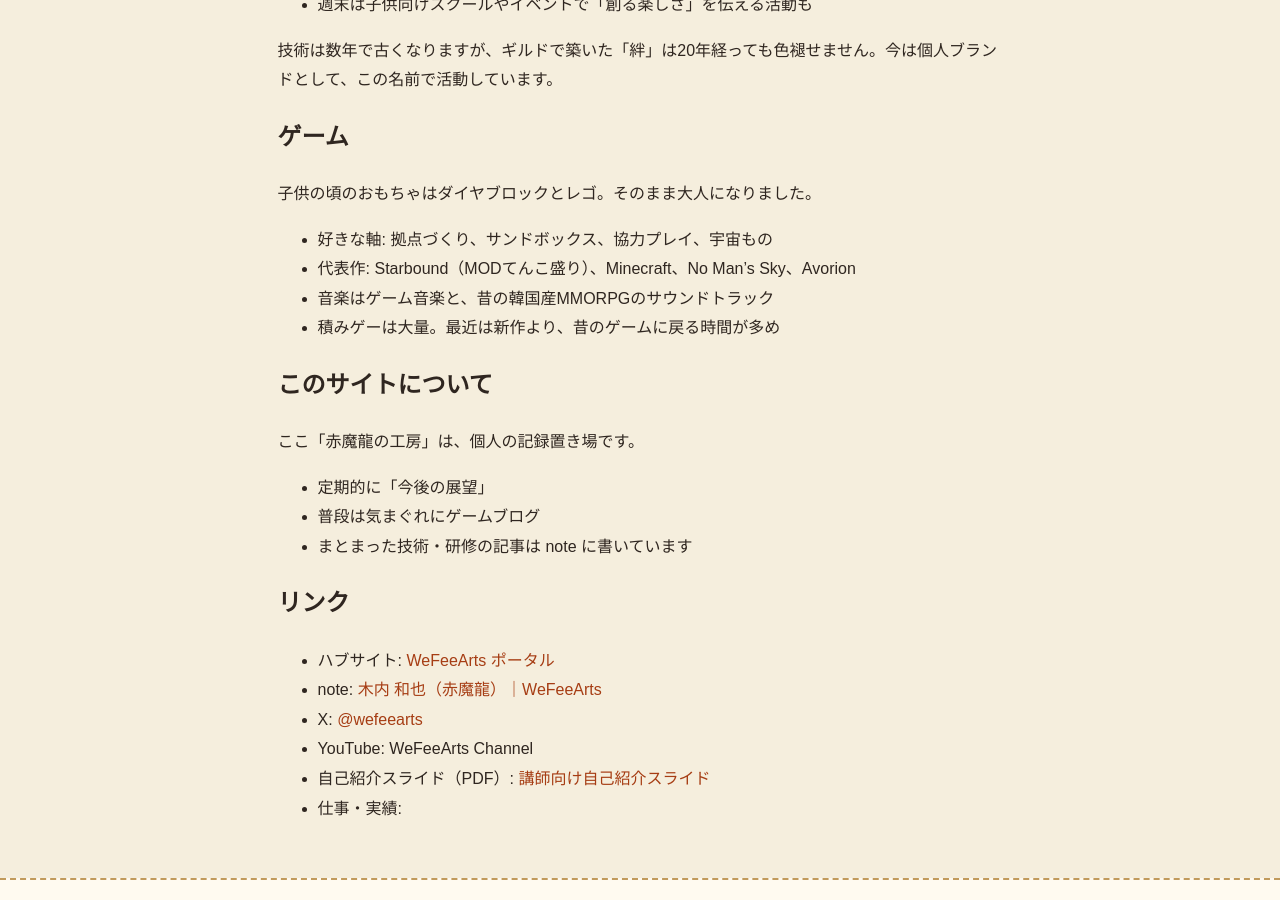
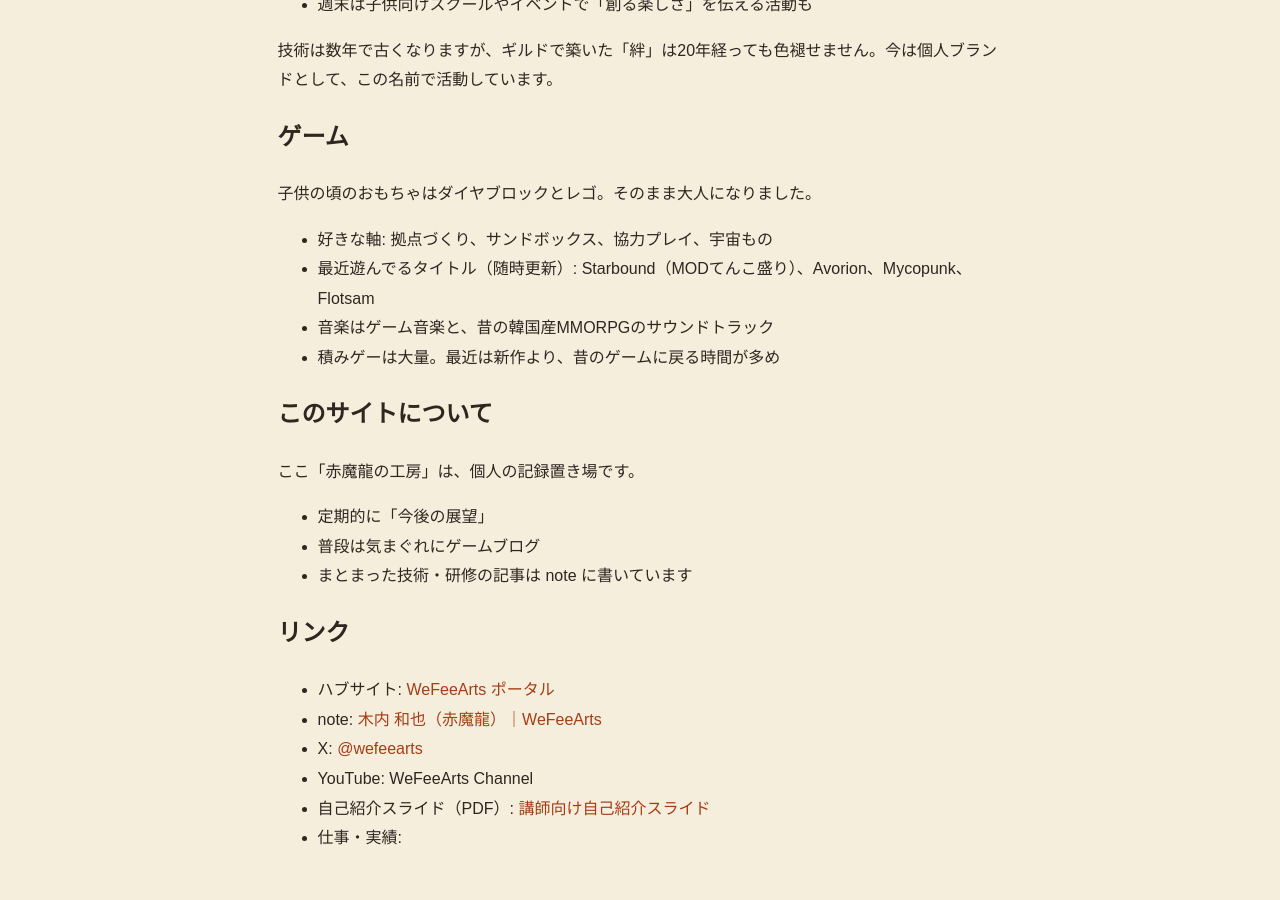
Before and after one commit to Akamaryuu/WeFeeArtsBlogs, a Jekyll site: the page built from docs/about.md, in a window 1280 px wide and 900 px high, scrolled down 1088 px. Built offline with Jekyll 4.4.1, drawn with Linux system fonts in a browser that asks for light colours.

Commit message:
自己紹介ページのゲーム欄を「最近遊んでるタイトル（随時更新）」に修正

```diff
--- a/docs/about.md
+++ b/docs/about.md
@@ -42,7 +42,7 @@ WeFeeArts（うぃふぃあーつ）は、約20年前の2006年頃に私が結
 子供の頃のおもちゃはダイヤブロックとレゴ。そのまま大人になりました。
 
 - 好きな軸: 拠点づくり、サンドボックス、協力プレイ、宇宙もの
-- 代表作: Starbound（MODてんこ盛り）、Minecraft、No Man's Sky、Avorion
+- 最近遊んでるタイトル（随時更新）: Starbound（MODてんこ盛り）、Avorion、Mycopunk、Flotsam
 - 音楽はゲーム音楽と、昔の韓国産MMORPGのサウンドトラック
 - 積みゲーは大量。最近は新作より、昔のゲームに戻る時間が多め
 
```
